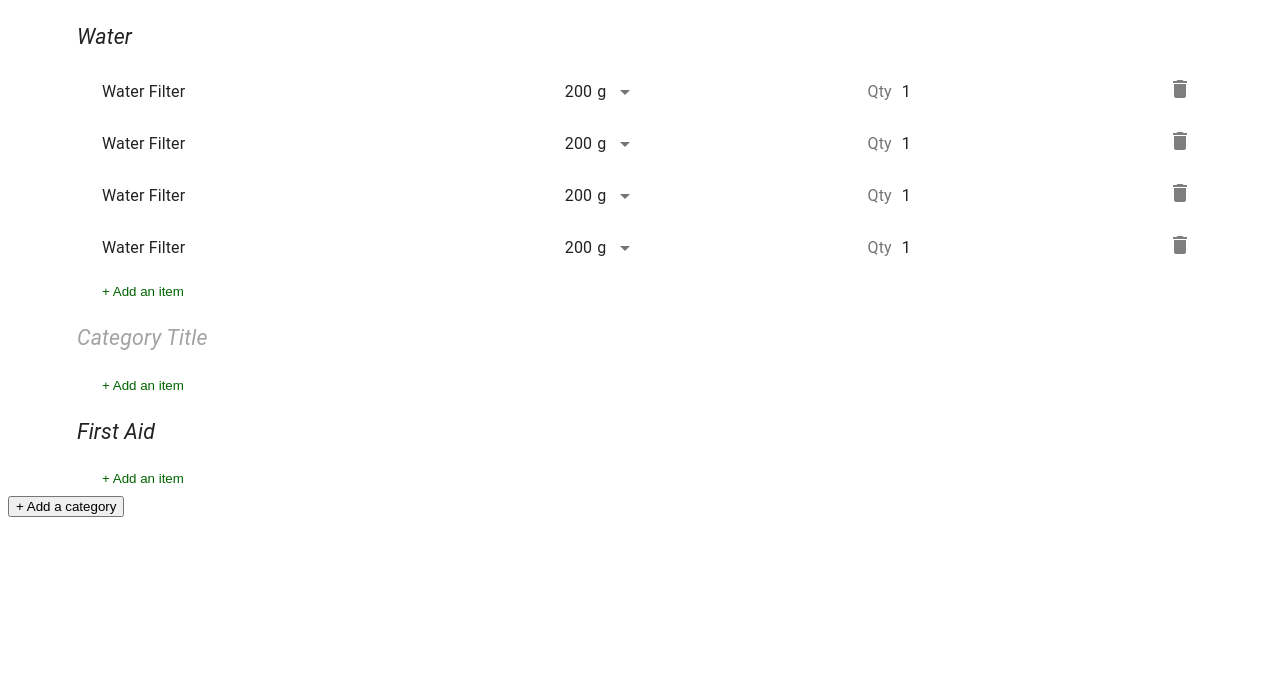
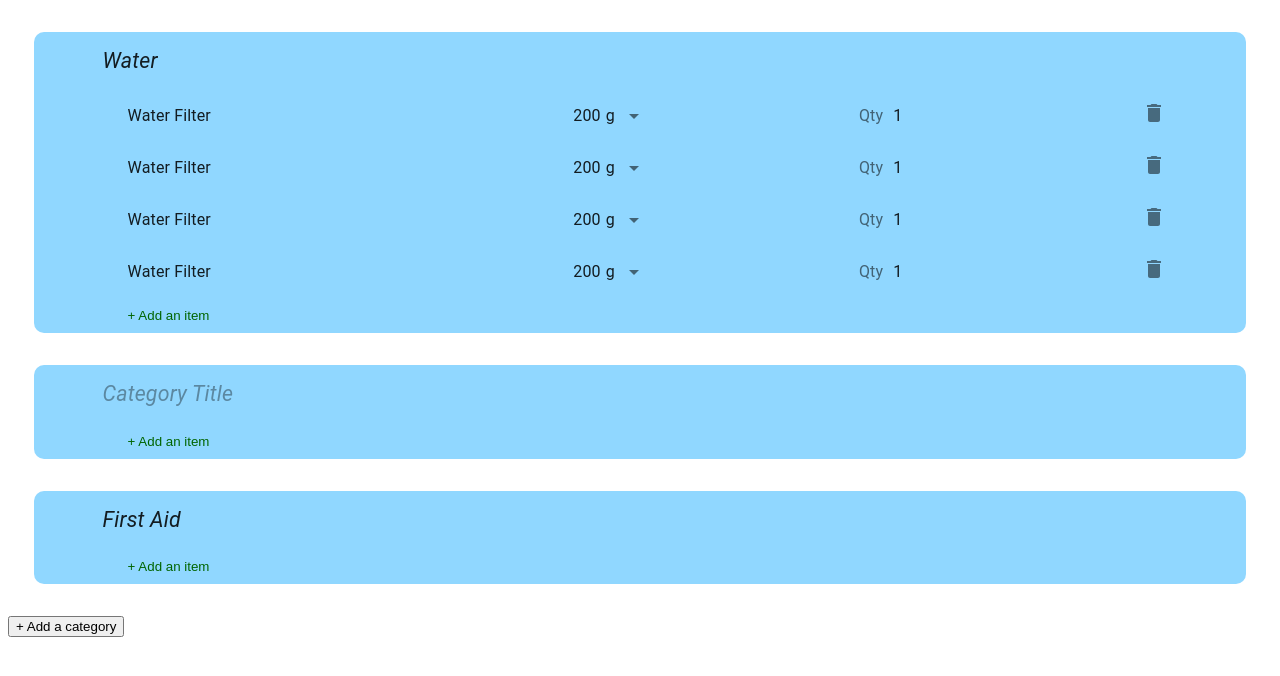
Before and after one commit to mitchHartigan/trekkr, a React (Create React App) app: page / in a window 1280 px wide. Shown: the top 676 px of the page. Built offline with nearby package versions, Linux system fonts and the light colour scheme.

Commit message:
feat: hoverable categories as cards

```diff
--- a/src/pack/Category/Category.elem.js
+++ b/src/pack/Category/Category.elem.js
@@ -2,11 +2,14 @@ import styled from "styled-components";
 
 export const CategoryContainer = styled.div`
   background-color: ${(props) =>
-    props.isDraggingOver ? "#89b09f" : "transparent"};
+    props.isDraggingOver ? "#C9F9FF" : "#90D7FF"};
   transition: background-color 0.3s ease;
   display: flex;
   justify-content: center;
   flex-direction: column;
+  padding: 0vh 5vw 0vh 5vw;
+  margin: 4vh 2vw 4vh 2vw;
+  border-radius: 10px;
 `;
 
 export const CategoryTitle = styled.input`
--- a/src/pack/Category/Category.js
+++ b/src/pack/Category/Category.js
@@ -1,11 +1,7 @@
 import React, { Component } from "react";
 import { Droppable } from "react-beautiful-dnd";
 import Item from "../Item/Item";
-import {
-  CategoryContainer,
-  CategoryTitle,
-  AddANewItemButton,
-} from "./Category.elem";
+import { AddANewItemButton, CategoryContainer } from "./Category.elem";
 import { Input, StylesProvider } from "@material-ui/core";
 import "./_category.scss";
 
@@ -30,7 +26,13 @@ export default class Category extends Component {
   render() {
     return (
       <StylesProvider injectFirst>
-        <div className="category">
+        <Droppable droppableId={this.props.category.id}>
+          {(provided, snapshot) => (
+            <CategoryContainer
+              ref={provided.innerRef}
+              {...provided.droppableProps}
+              isDraggingOver={snapshot.isDraggingOver}
+            >
               <Input
                 className="category__title"
                 type="text"
@@ -38,13 +40,6 @@ export default class Category extends Component {
                 value={this.state.title}
                 onChange={this.updateTitle}
               />
-          <Droppable droppableId={this.props.category.id}>
-            {(provided, snapshot) => (
-              <CategoryContainer
-                ref={provided.innerRef}
-                {...provided.droppableProps}
-                isDraggingOver={snapshot.isDraggingOver}
-              >
               {this.props.items.map((item, index) => {
                 return (
                   <Item
@@ -58,13 +53,12 @@ export default class Category extends Component {
                 );
               })}
               {provided.placeholder}
+              <AddANewItemButton onClick={this.handleAddItem}>
+                + Add an item
+              </AddANewItemButton>
             </CategoryContainer>
           )}
         </Droppable>
-          <AddANewItemButton onClick={this.handleAddItem}>
-            + Add an item
-          </AddANewItemButton>
-        </div>
       </StylesProvider>
     );
   }
--- a/src/pack/Category/_category.scss
+++ b/src/pack/Category/_category.scss
@@ -5,6 +5,9 @@
 
 .category {
   padding: 0vh 5vw 0vh 5vw;
+  background-color: lightblue;
+  margin: 4vh 2vw 4vh 2vw;
+  border-radius: 10px;
   &__title {
     font-size: 16pt;
     margin: 10px;
```
Lines whose indentation alone changed are shown as unchanged.
